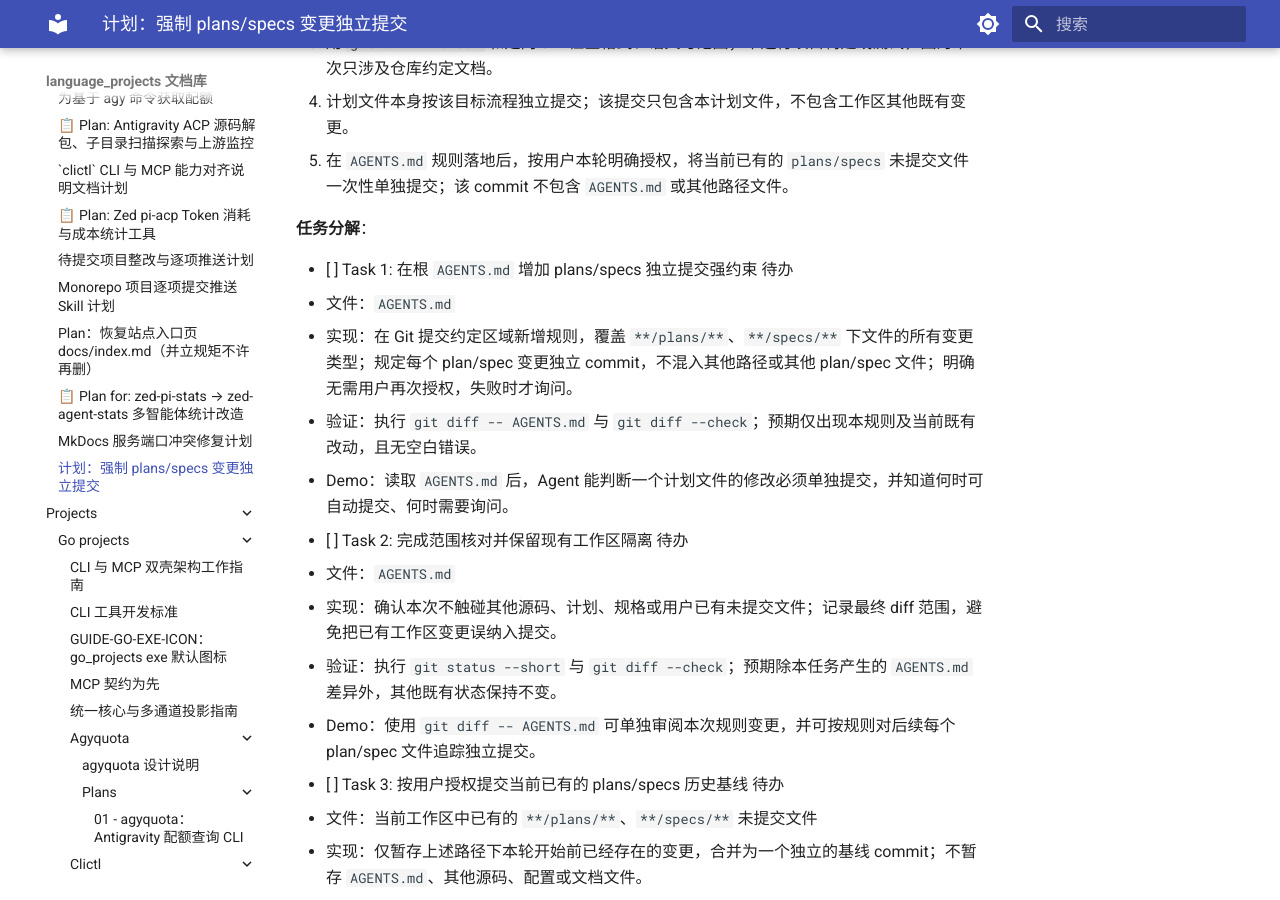
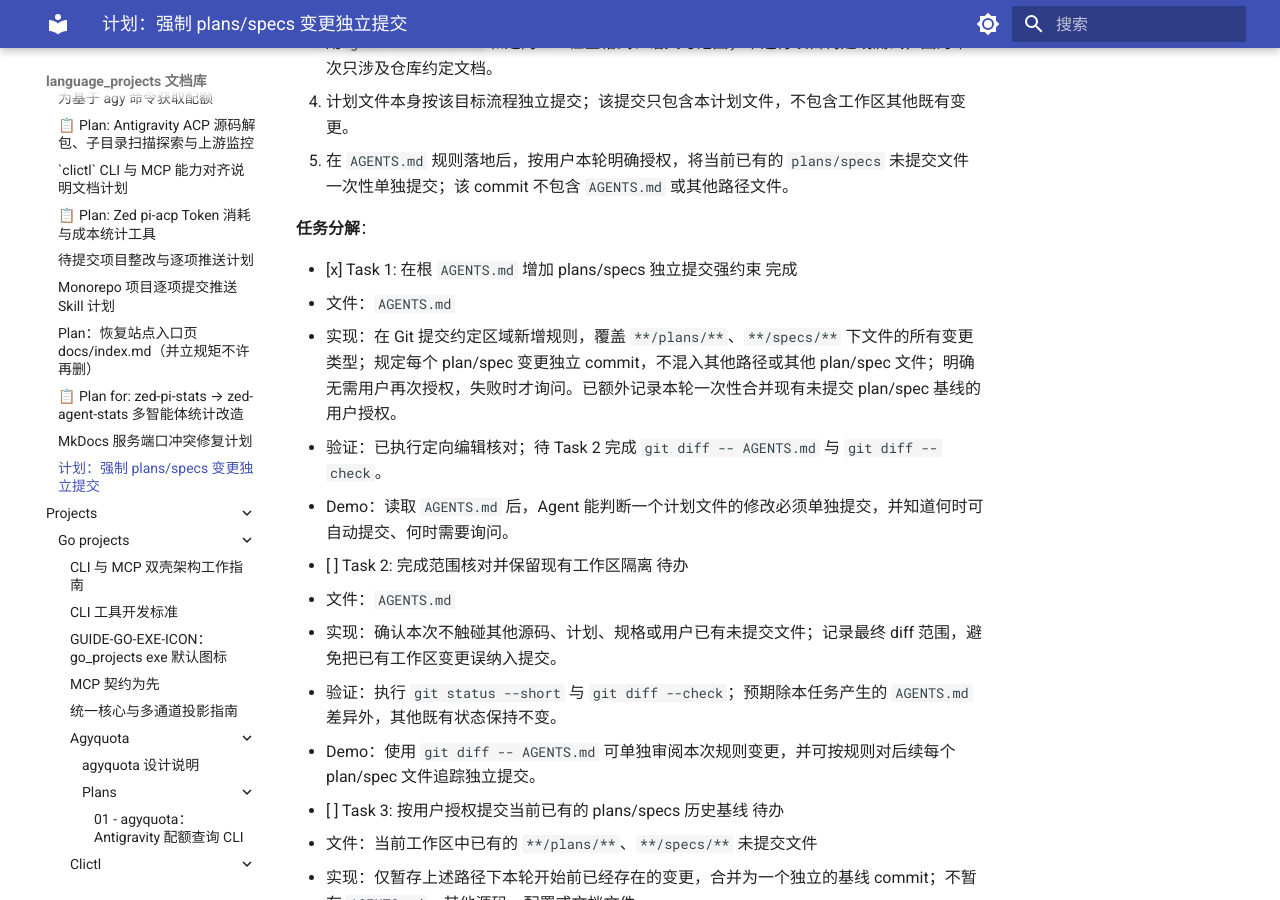
Before and after one commit to shihao-hub/td-language_projects, an MkDocs documentation site: the page built from docs/plans/19-standalone-plan-spec-commits.md, in a window 1280 px wide and 900 px high, scrolled down 991 px. Built offline with MkDocs 1.6.1 and Material for MkDocs 9.7.7, drawn with Linux system fonts in a browser that asks for light colours.

Commit message:
docs: 标记提交规则任务完成

```diff
--- a/docs/plans/19-standalone-plan-spec-commits.md
+++ b/docs/plans/19-standalone-plan-spec-commits.md
@@ -28,10 +28,10 @@
 
 **任务分解**：
 
-- [ ] Task 1: 在根 `AGENTS.md` 增加 plans/specs 独立提交强约束 待办
+- [x] Task 1: 在根 `AGENTS.md` 增加 plans/specs 独立提交强约束 完成
   - 文件：`AGENTS.md`
-  - 实现：在 Git 提交约定区域新增规则，覆盖 `**/plans/**`、`**/specs/**` 下文件的所有变更类型；规定每个 plan/spec 变更独立 commit，不混入其他路径或其他 plan/spec 文件；明确无需用户再次授权，失败时才询问。
-  - 验证：执行 `git diff -- AGENTS.md` 与 `git diff --check`；预期仅出现本规则及当前既有改动，且无空白错误。
+  - 实现：在 Git 提交约定区域新增规则，覆盖 `**/plans/**`、`**/specs/**` 下文件的所有变更类型；规定每个 plan/spec 变更独立 commit，不混入其他路径或其他 plan/spec 文件；明确无需用户再次授权，失败时才询问。已额外记录本轮一次性合并现有未提交 plan/spec 基线的用户授权。
+  - 验证：已执行定向编辑核对；待 Task 2 完成 `git diff -- AGENTS.md` 与 `git diff --check`。
   - Demo：读取 `AGENTS.md` 后，Agent 能判断一个计划文件的修改必须单独提交，并知道何时可自动提交、何时需要询问。
 
 - [ ] Task 2: 完成范围核对并保留现有工作区隔离 待办
```
